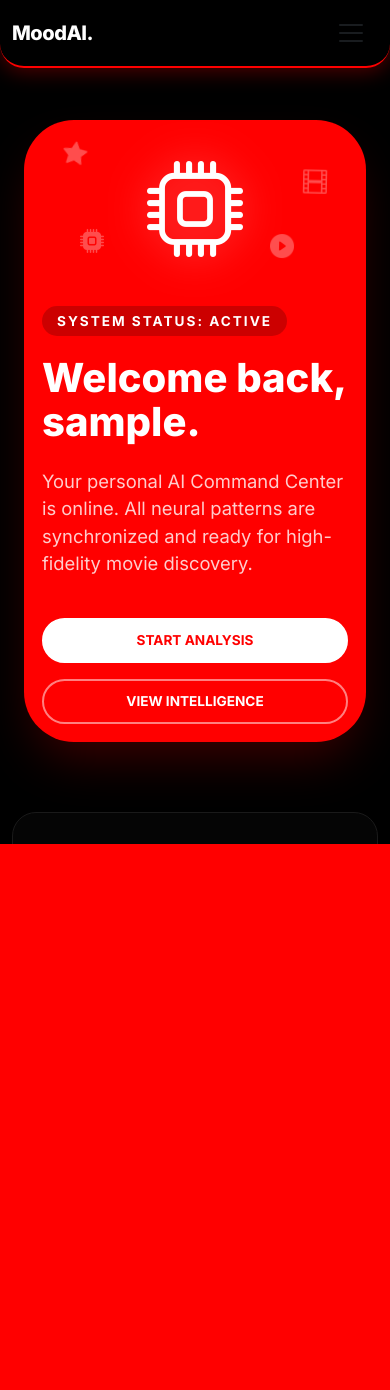
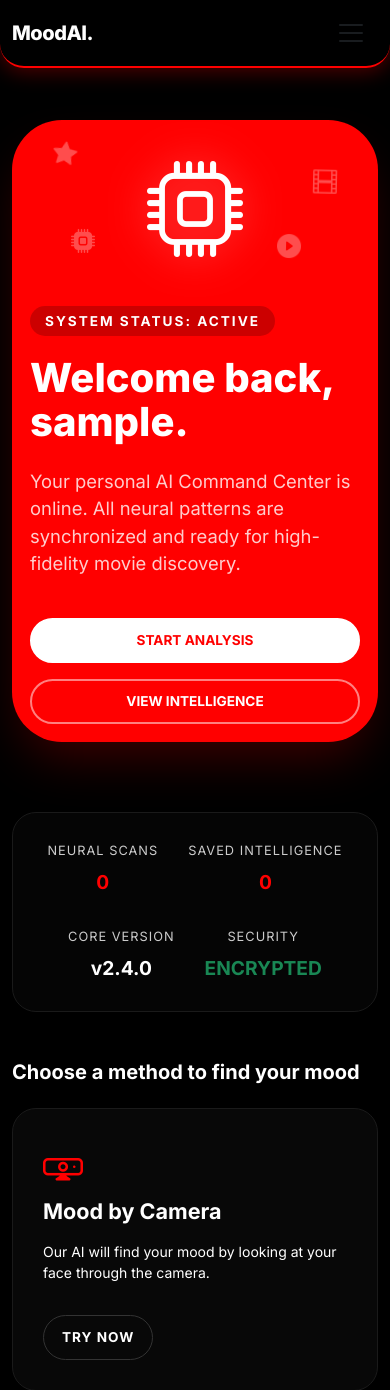
Before and after one commit to hozipai315-bit/movie-system, a PHP site: page /genre/dashboard.php in a window 390 px wide. Shown: the top 1390 px of the page. Before the commit the page ends 844 px from the top, so only its background shows below. Run offline with PHP 8.4, Linux system fonts and the light colour scheme; the visitor is signed in with stand-in values (Sample User, id 1); data comes from the database, SQL or seed files in the repository.

Commit message:
Revert "Fix Mobile Horizontal Scrolling Issue"

```diff
--- a/final-system-main/fyp-movie-recommender/php_backend/assets/css/login.css
+++ b/final-system-main/fyp-movie-recommender/php_backend/assets/css/login.css
@@ -9,11 +9,11 @@ body {
     align-items: center;
     justify-content: center;
     min-height: 100vh;
-    overflow-y: auto;
+    overflow: hidden;
 }
 
 /* Background grid effect (matching hero visual) */
-body .bg-grid-effect {
+body::before {
     content: '';
     position: absolute;
     width: 200%;
@@ -47,7 +47,7 @@ body .bg-grid-effect {
     border-radius: 4px;
     padding: 50px 40px;
     position: relative;
-    overflow-y: auto;
+    overflow: hidden;
 }
 
 .login-card::before {
--- a/final-system-main/fyp-movie-recommender/php_backend/assets/css/register.css
+++ b/final-system-main/fyp-movie-recommender/php_backend/assets/css/register.css
@@ -14,7 +14,7 @@ body {
 }
 
 /* Background grid effect */
-body .bg-grid-effect {
+body::before {
     content: '';
     position: fixed;
     width: 200%;
@@ -48,7 +48,7 @@ body .bg-grid-effect {
     border-radius: 4px;
     padding: 40px;
     position: relative;
-    overflow-y: auto;
+    overflow: hidden;
 }
 
 .register-card::before {
--- a/final-system-main/fyp-movie-recommender/php_backend/assets/css/style.css
+++ b/final-system-main/fyp-movie-recommender/php_backend/assets/css/style.css
@@ -20,7 +20,6 @@
 
 html, body {
     height: 100%;
-    overflow-x: hidden;
 }
 
 body {
--- a/final-system-main/fyp-movie-recommender/php_backend/dashboard.php
+++ b/final-system-main/fyp-movie-recommender/php_backend/dashboard.php
@@ -54,7 +54,7 @@ set_page_title("MoodAI | Your Dashboard");
 
     <!-- Hero Section (AI Command Center) -->
     <section class="hero-section dashboard-hero-section mb-4">
-        <div class="container">
+        <div class="container px-0">
             <div class="hero-card" data-aos="zoom-in">
                 <div class="row align-items-center p-3 p-md-4">
                     <div class="col-lg-5 text-center position-relative mb-4 mb-lg-0" data-aos="fade-right">
@@ -107,7 +107,7 @@ set_page_title("MoodAI | Your Dashboard");
         </div>
     </div>
 
-    <div class="row g-4 align-items-stretch">
+    <div class="row g-5 align-items-stretch">
         <!-- Detection Methods -->
         <div class="col-lg-8 d-flex flex-column">
             <h5 class="text-white mb-4 fw-bold">Choose a method to find your mood</h5>
--- a/final-system-main/fyp-movie-recommender/php_backend/favorites.php
+++ b/final-system-main/fyp-movie-recommender/php_backend/favorites.php
@@ -28,7 +28,7 @@ try {
 
     <!-- Hero Section (Sync with Index Page Style) -->
     <section class="hero-section dashboard-hero-section mb-4">
-        <div class="container">
+        <div class="container px-0">
             <div class="hero-card" data-aos="zoom-in">
                 <div class="row align-items-center p-4">
                     <div class="col-lg-5 text-center position-relative mb-5 mb-lg-0" data-aos="fade-right">
--- a/final-system-main/fyp-movie-recommender/php_backend/history.php
+++ b/final-system-main/fyp-movie-recommender/php_backend/history.php
@@ -47,7 +47,7 @@ function get_type_badge_tech($type) {
 
     <!-- Hero Section (Sync with Index Page Style) -->
     <section class="hero-section dashboard-hero-section mb-4">
-        <div class="container">
+        <div class="container px-0">
             <div class="hero-card" data-aos="zoom-in">
                 <div class="row align-items-center p-4">
                     <div class="col-lg-5 text-center position-relative mb-5 mb-lg-0" data-aos="fade-right">
--- a/final-system-main/fyp-movie-recommender/php_backend/mood_face.php
+++ b/final-system-main/fyp-movie-recommender/php_backend/mood_face.php
@@ -21,7 +21,7 @@ if (!$user_id) {
 
     <!-- Hero Section (AI Command Center) -->
     <section class="hero-section dashboard-hero-section mb-4">
-        <div class="container">
+        <div class="container px-0">
             <div class="hero-card" data-aos="zoom-in">
                 <div class="row align-items-center p-4">
                     <div class="col-lg-5 text-center position-relative mb-5 mb-lg-0" data-aos="fade-right">
--- a/final-system-main/fyp-movie-recommender/php_backend/mood_text.php
+++ b/final-system-main/fyp-movie-recommender/php_backend/mood_text.php
@@ -21,7 +21,7 @@ if (!$user_id) {
 
     <!-- Hero Section (AI Command Center) -->
     <section class="hero-section dashboard-hero-section mb-4">
-        <div class="container">
+        <div class="container px-0">
             <div class="hero-card" data-aos="zoom-in">
                 <div class="row align-items-center p-4">
                     <div class="col-lg-5 text-center position-relative mb-5 mb-lg-0" data-aos="fade-right">
--- a/final-system-main/fyp-movie-recommender/php_backend/mood_voice.php
+++ b/final-system-main/fyp-movie-recommender/php_backend/mood_voice.php
@@ -21,7 +21,7 @@ if (!$user_id) {
 
     <!-- Hero Section (AI Command Center) -->
     <section class="hero-section dashboard-hero-section mb-4">
-        <div class="container">
+        <div class="container px-0">
             <div class="hero-card" data-aos="zoom-in">
                 <div class="row align-items-center p-4">
                     <div class="col-lg-5 text-center position-relative mb-5 mb-lg-0" data-aos="fade-right">
```
